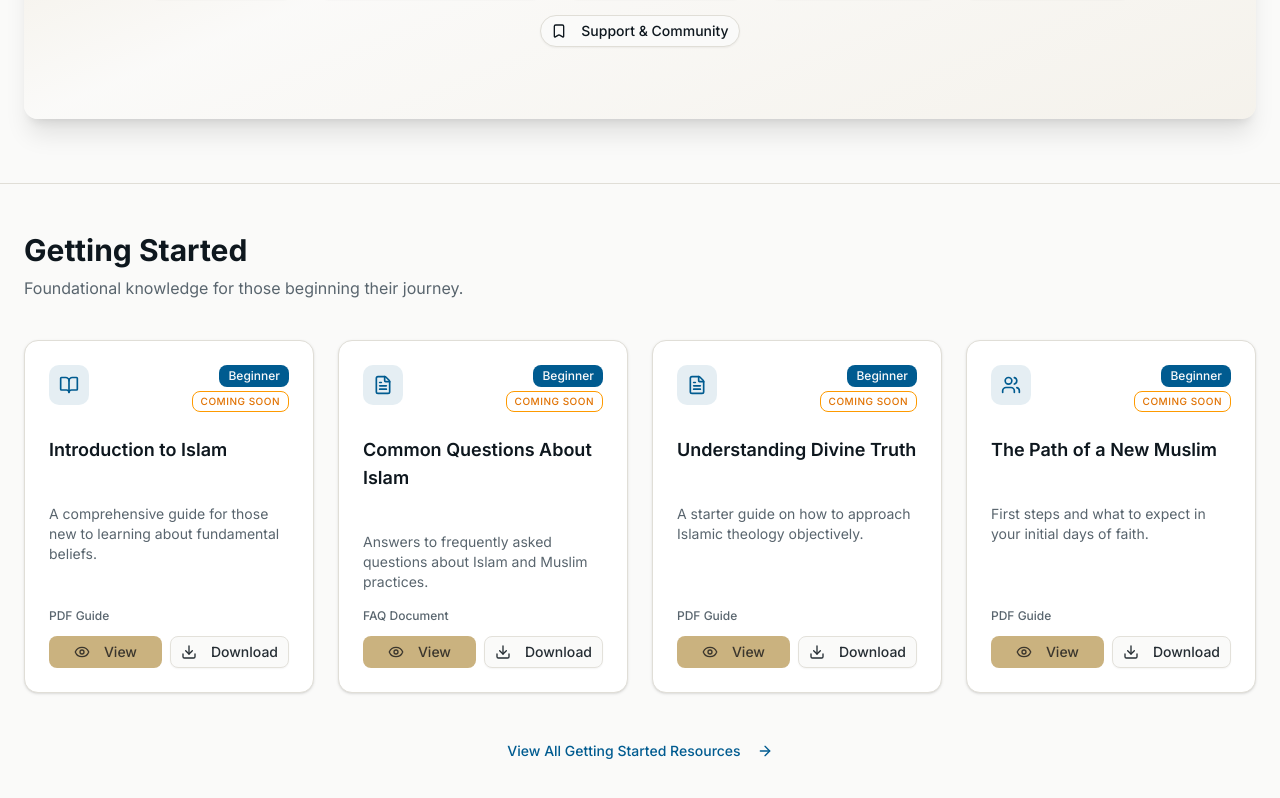
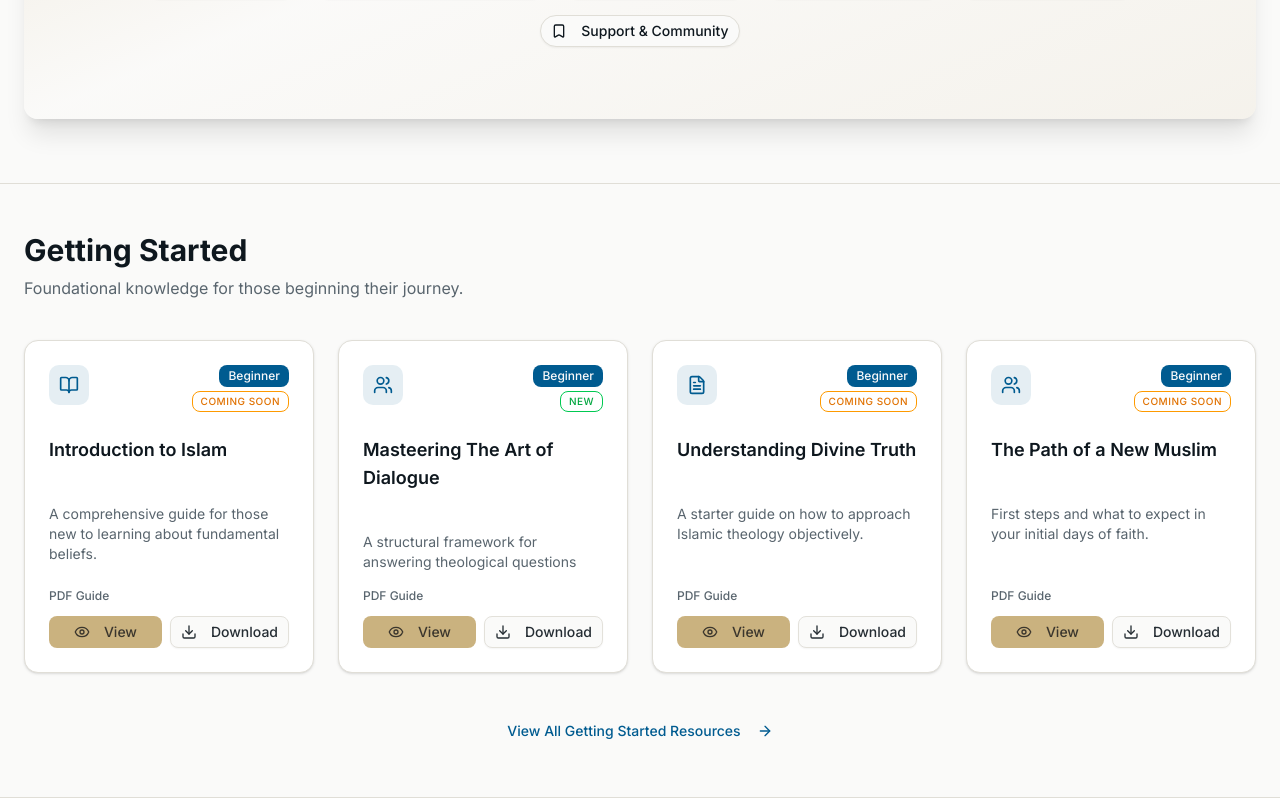
Before and after one commit to bcdcbahrain/v0-website, a Next.js app: page /docs in a window 1280 px wide. Shown: the part 510-1308 px from the top of the page. Built offline with nearby package versions, Linux system fonts and the light colour scheme.

Commit message:
Update FAQ entry to new guide on dialogue

```diff
--- a/app/docs/page.tsx
+++ b/app/docs/page.tsx
@@ -36,14 +36,14 @@ const categories = [
         downloadUrl: "#",
       },
       {
-        title: "Common Questions About Islam",
-        description: "Answers to frequently asked questions about Islam and Muslim practices.",
+        title: "Masteering The Art of Dialogue",
+        description: "A structural framework for answering theological questions",
         category: "Beginner",
-        status: "Coming Soon",
-        type: "FAQ Document",
-        icon: FileText,
-        driveUrl: "#",
-        downloadUrl: "#",
+        status: "New",
+        type: "PDF Guide",
+        icon: Users,
+        driveUrl: "https://drive.google.com/file/d/1Xjf5u_kUThQy5Wi1DjuOjISY-OrmZthf/view?usp=sharing",
+        downloadUrl: "https://drive.google.com/uc?export=download&id=1Xjf5u_kUThQy5Wi1DjuOjISY-OrmZthf",
       },
       {
         title: "Understanding Divine Truth",
```
